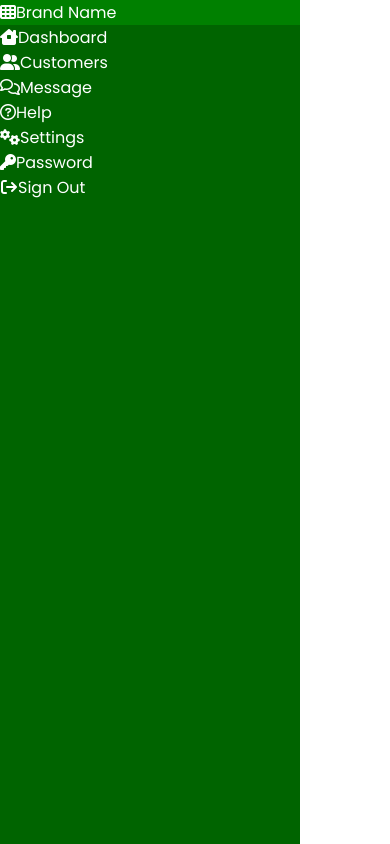
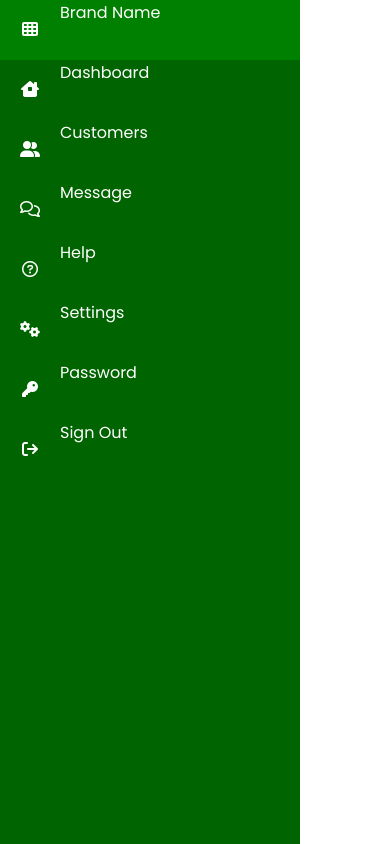
Before and after one commit to dev-from-cbd/dashboard, a plain HTML site: page index.html in a window 390 px wide. Drawn offline with Linux system fonts and the light colour scheme.

Commit message:
Responsive Admin Dashboard using HTML, CSS & Javascript

```diff
--- a/main.css
+++ b/main.css
@@ -59,4 +59,8 @@ body {
 .navigation ul li a .icon {
   position: relative;
   display: block;
+  min-width: 60px;
+  height: 60px;
+  line-height: 60px;
+  text-align: center;
 }
```
